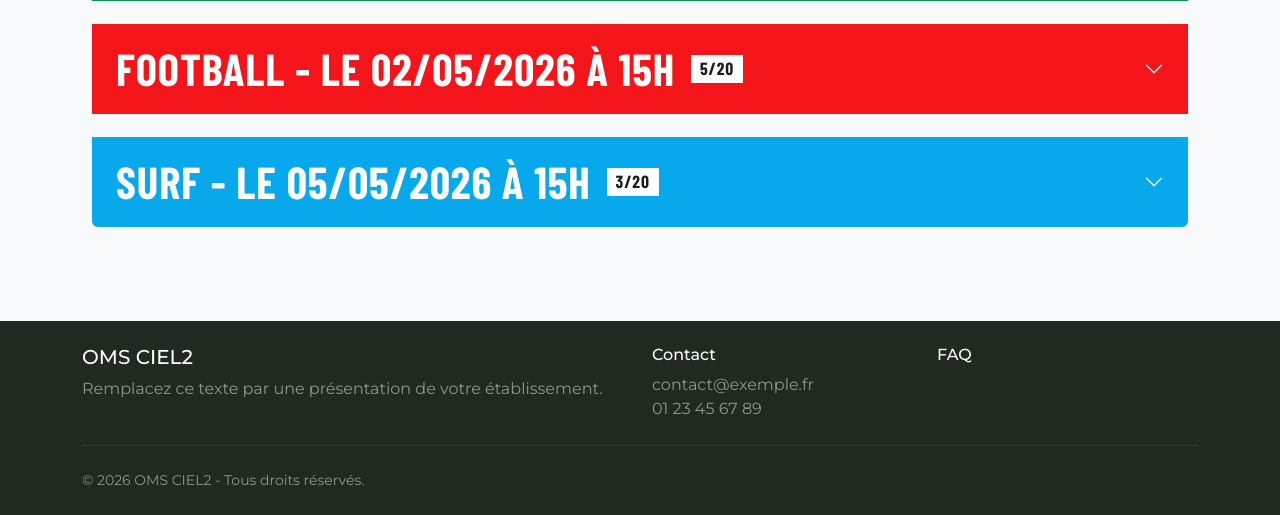
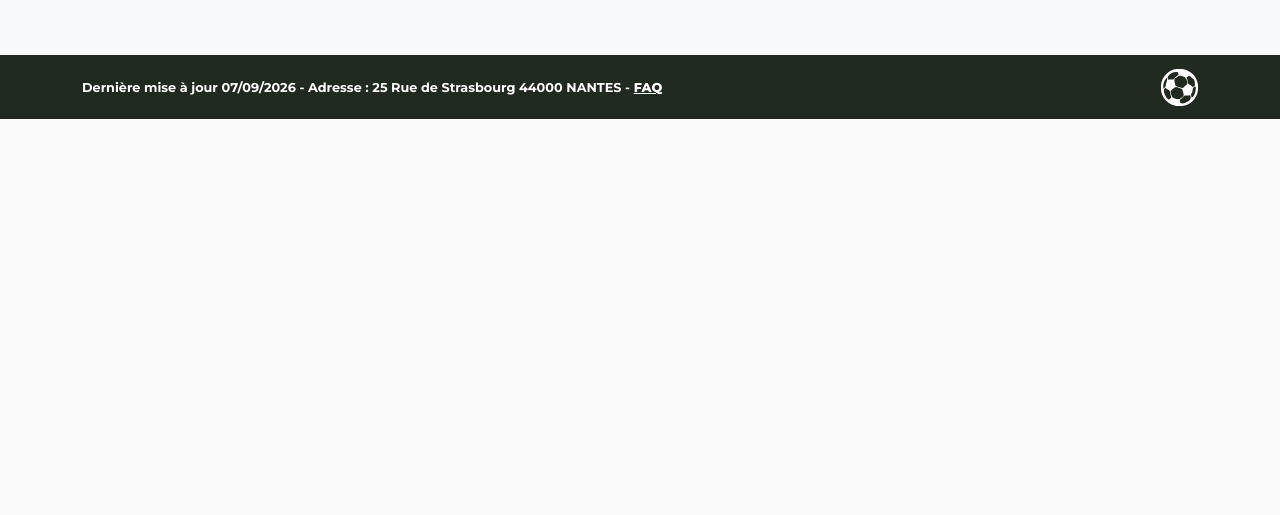
Before and after one commit to bonnardtristan26/site-OMS-CIEL2, a PHP site: page /HTML/stage.html in a window 1280 px wide. Shown: the part 959-1474 px from the top of the page. After the commit the page ends 1078 px from the top, so only its background shows below. Run offline with PHP 8.4, Linux system fonts and the light colour scheme; some web fonts are replaced.

Commit message:
ajout de logo + modif footer

```diff
--- a/CSS/stage.css
+++ b/CSS/stage.css
@@ -145,6 +145,32 @@ body {
 	color: white;
 }
 
+.footer-content {
+	align-items: center;
+	display: flex;
+	font-size: .8rem;
+	font-weight: 700;
+	justify-content: space-between;
+	padding-bottom: .85rem;
+	padding-top: .85rem;
+	text-align: left;
+}
+
+.footer-ball {
+	height: 2.3rem;
+	margin-left: 1rem;
+	width: 2.3rem;
+}
+
+.footer-content a {
+	color: white;
+	font-weight: 800;
+}
+
+.footer-content a:hover {
+	color: #7ae3a7;
+}
+
 @media (max-width: 991px) {
 	.site-nav .nav-link { padding: .6rem 0 !important; }
 	.site-logo { max-width: 165px; }
@@ -168,5 +194,7 @@ body {
 	.stage-body { padding: 0 .9rem 1rem; }
 	.stage-body .row { --bs-gutter-x: 1rem; }
 	.stage-info { font-size: .9rem; }
-	.site-footer { text-align: center; }
+	.footer-content { font-size: .72rem; }
+	.footer-content p { flex: 1; }
+	.footer-ball { height: 2rem; width: 2rem; }
 }
--- a/HTML/stage.html
+++ b/HTML/stage.html
@@ -32,13 +32,6 @@
     </header>
 
     <main>
-        <section class="intro py-5">
-            <div class="container">
-                <p class="mb-2 fw-bold text-uppercase">Office Municipal du Sport</p>
-                <h1 class="mb-2">Les stages sportifs</h1>
-                <p class="lead mb-0">Ouvrez une activité pour découvrir sa date, sa description et le nombre de places disponibles.</p>
-            </div>
-        </section>
 
         <section class="container stages-list py-5" aria-labelledby="liste-stages">
             <h2 id="liste-stages" class="section-title h2 mb-4">Stages disponibles</h2>
@@ -109,23 +102,10 @@
         </section>
     </main>
 
-    <footer class="site-footer py-4 mt-4">
-        <div class="container">
-            <div class="row g-4">
-                <div class="col-md-6">
-                    <h2 class="h5">OMS CIEL2</h2>
-                    <p class="text-white-50 mb-0">Remplacez ce texte par une présentation de votre établissement.</p>
-                </div>
-                <div class="col-md-3">
-                    <h2 class="h6">Contact</h2>
-                    <p class="text-white-50 mb-0">contact@exemple.fr<br>01 23 45 67 89</p>
-                </div>
-                <div class="col-md-3">
-                    <h2 class="h6">FAQ</h2>
-                </div>
-            </div>
-            <hr class="border-secondary my-4">
-            <p class="text-white-50 small mb-0">&copy; 2026 OMS CIEL2 - Tous droits réservés.</p>
+    <footer class="site-footer mt-4">
+        <div class="container footer-content">
+            <p class="mb-0">Dernière mise à jour 07/09/2026 - Adresse : 25 Rue de Strasbourg 44000 NANTES - <a href="FAQ.html">FAQ</a></p>
+            <img class="footer-ball" src="../Annexes/Images/logo_ball_oms.svg" alt="">
         </div>
     </footer>
 
```
Also changed, not shown: HTML/FAQ.html (+12 -0 lines), Annexes/Images/logo_ball_oms.svg (added).
